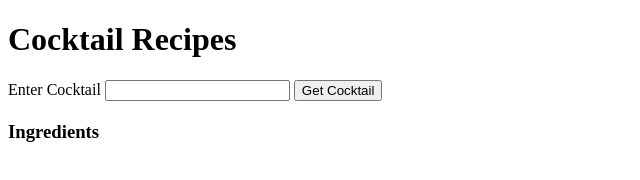
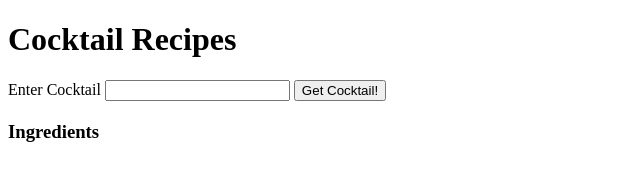
Before and after one commit to krogo81611/cocktailCarousel, a plain HTML site: page index.html in a window 1280 px wide. Shown: the full height of the page, 0-640 px from the left. Drawn offline with Linux system fonts and the light colour scheme.

Commit message:
Commit Changes

```diff
--- a/index.html
+++ b/index.html
@@ -12,7 +12,7 @@
 
     <label for="cocktailName">Enter Cocktail</label>
     <input class="cocktailName" type="text">
-    <button>Get Cocktail</button>
+    <button>Get Cocktail!</button>
 
     <img src="" alt="">
     <h2 class="cocktail"></h2>
```
